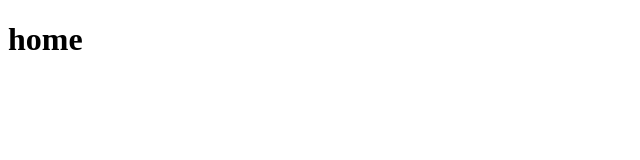
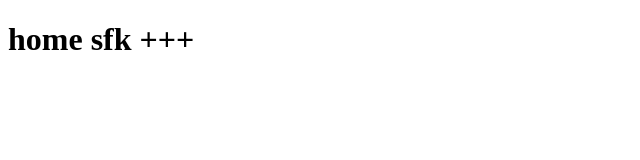
Before and after one commit to Mobileabi7/first-project, a plain HTML site: page home.html in a window 1280 px wide. Shown: the whole page, without its empty margins (0-640 px from the left). Drawn offline with Linux system fonts and the light colour scheme.

Commit message:
total change soft

```diff
--- a/home.html
+++ b/home.html
@@ -7,6 +7,6 @@
     <title>Document</title>
 </head>
 <body>
-    <h1>home</h1>
+    <h1>home sfk +++ </h1>
 </body>
 </html>
```
